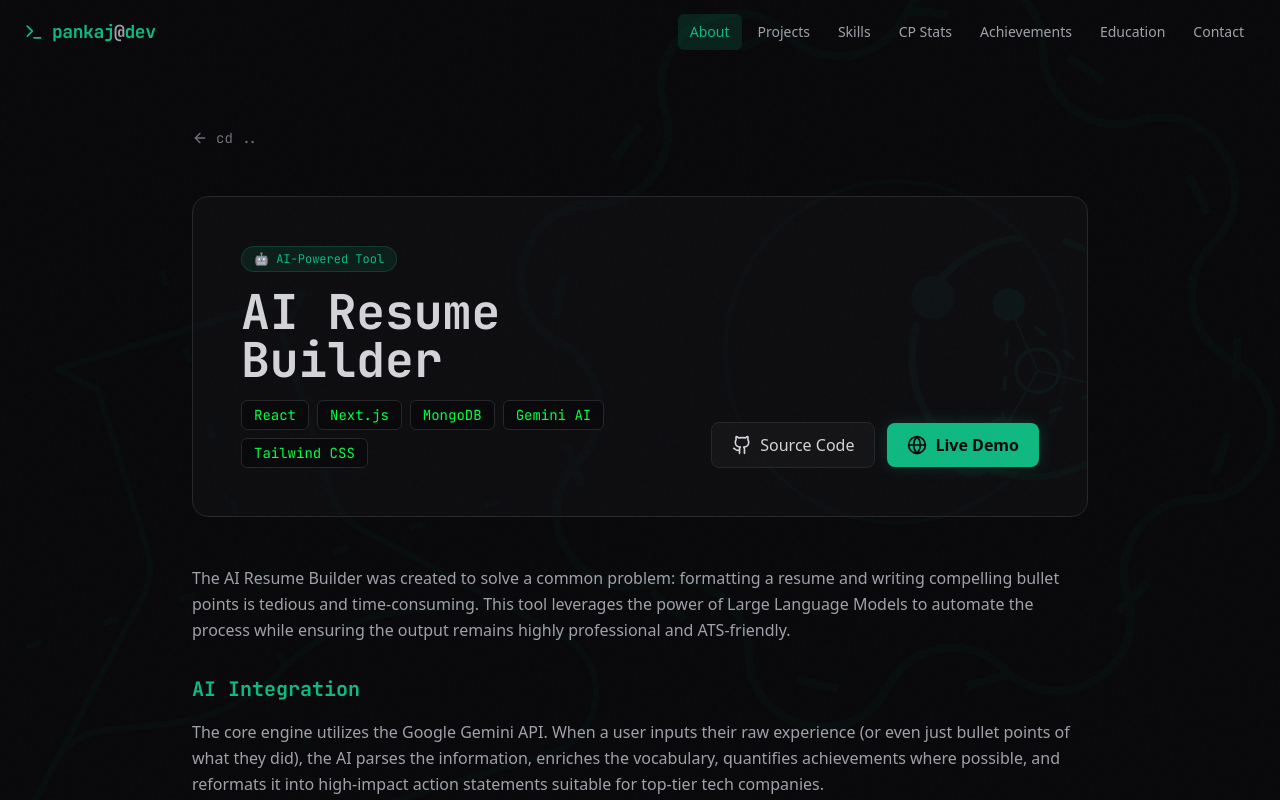
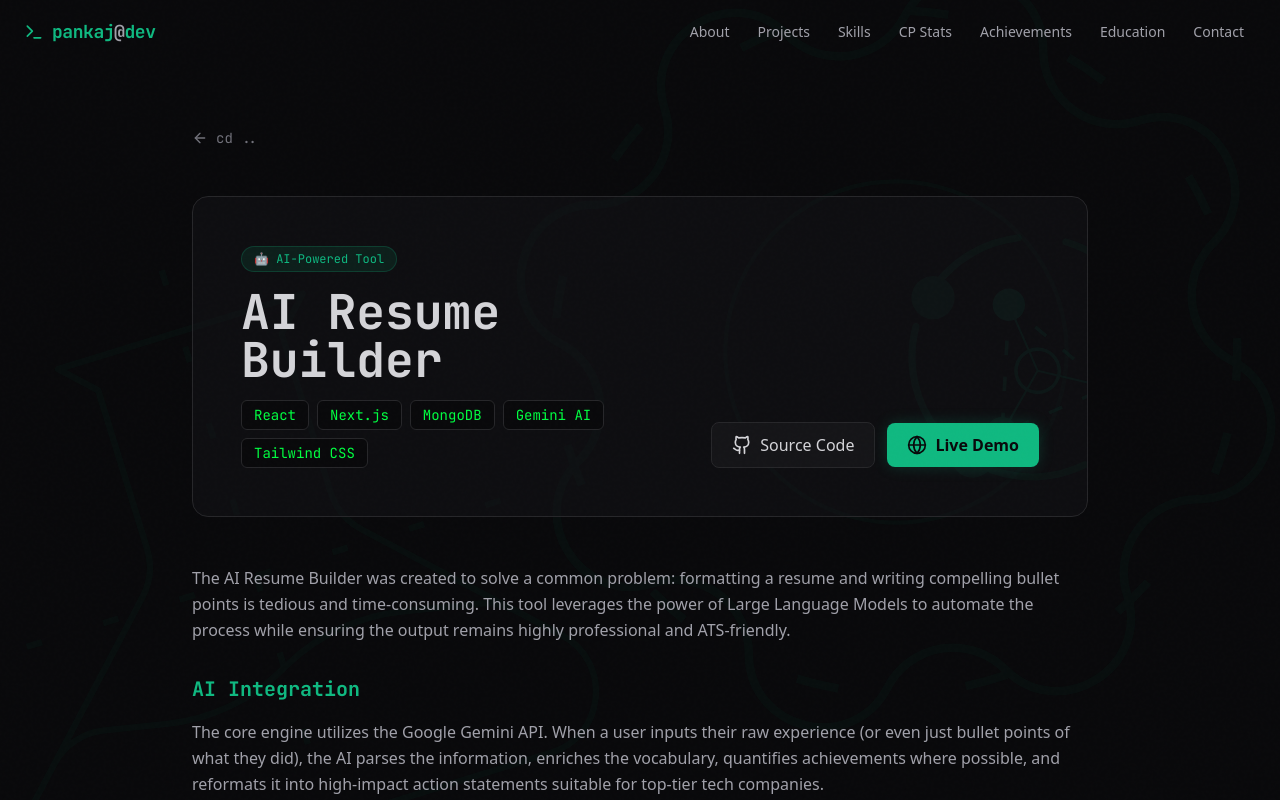
Before and after one commit to pankajyadav-dev/portfolio, a Next.js app: page /projects/airesumebuilder in a window 1280 px wide. Shown: the top 800 px of the page. Built offline with nearby package versions, Linux system fonts and the light colour scheme.

Commit message:
update skills and fix navbar

```diff
--- a/src/app/layout.tsx
+++ b/src/app/layout.tsx
@@ -17,23 +17,27 @@ const jetbrainsMono = JetBrains_Mono({
 });
 
 export const metadata: Metadata = {
-  title: "Pankaj Yadav | Software Engineer",
+    title: "Pankaj Yadav | Backend & Software Engineer",
     description:
-    "Software Engineer passionate about building scalable systems, AI tools, and secure code execution engines. Explore my projects, skills, and competitive programming journey.",
+        "Software Engineer passionate about backend development, building scalable systems, AI tools (RAG), and secure code execution engines like IronJudge. Explore my projects, skills, and competitive programming journey.",
     keywords: [
         "Pankaj Yadav",
         "Software Engineer",
+        "Backend Developer",
         "Full Stack Developer",
         "Rust",
+        "C++",
+        "TypeScript",
+        "Python",
         "Next.js",
-    "React",
+        "System Design",
         "Portfolio",
     ],
     authors: [{ name: "Pankaj Yadav" }],
     openGraph: {
         title: "Pankaj Yadav | Software Engineer",
         description:
-      "Building Scalable Systems & AI Tools",
+            "Building Scalable Backend Systems, AI Tools & Code Execution Engines",
         type: "website",
     },
 };
@@ -45,8 +49,9 @@ export default function RootLayout({
 }>) {
     return (
         <html lang="en" className="dark">
+            {/* Added `font-sans` to make Inter the default text across the app */}
             <body
-        className={`${inter.variable} ${jetbrainsMono.variable} antialiased bg-[#09090B] text-[#D4D4D8] relative`}
+                className={`${inter.variable} ${jetbrainsMono.variable} font-sans antialiased bg-[#09090B] text-[#D4D4D8] relative`}
             >
                 <SplashScreen />
                 <GlobalBackground />
--- a/src/components/Achievements.tsx
+++ b/src/components/Achievements.tsx
@@ -29,11 +29,17 @@ const achievements: Achievement[] = [
     description:
       "Shipped multiple production-grade applications including a competitive programming platform and an AI-powered resume builder.",
   },
+  // {
+  //   type: "Learning",
+  //   title: "Systems Programming in Rust",
+  //   description:
+  //     "Demonstrated proficiency in building low-level systems with Rust including process isolation, namespace management, and seccomp filtering.",
+  // },
   {
-    type: "Learning",
-    title: "Systems Programming in Rust",
+    type: "certificate",
+    title: "Cloud Computing",
     description:
-      "Demonstrated proficiency in building low-level systems with Rust including process isolation, namespace management, and seccomp filtering.",
+      "Certified in cloud architectures, virtualization, distributed systems, and resource management by IIT Kharagpur.",
   },
 ];
 
--- a/src/components/Footer.tsx
+++ b/src/components/Footer.tsx
@@ -10,17 +10,17 @@ const socials = [
   },
   {
     label: "LinkedIn",
-    url: "https://linkedin.com/in/pankajyadav",
+    url: "https://linkedin.com/in/pankaj-yadav-dev",
     icon: Linkedin,
   },
   {
     label: "Twitter",
-    url: "https://twitter.com/pankajyadav",
+    url: "https://x.com/PankajY32816894",
     icon: Twitter,
   },
   {
     label: "Email",
-    url: "mailto:pankaj@example.com",
+    url: "mailto:yadavpankaj.tech@gmail.com",
     icon: Mail,
   },
 ];
--- a/src/components/Navbar.tsx
+++ b/src/components/Navbar.tsx
@@ -3,28 +3,39 @@
 import { useState, useEffect } from "react";
 import { motion, AnimatePresence } from "framer-motion";
 import { Menu, X, Terminal } from "lucide-react";
+import Link from "next/link";
+import { usePathname } from "next/navigation";
 
+// Added '/' before the hash so it always routes back to the homepage first
 const navLinks = [
-  { label: "About", href: "#about" },
-  { label: "Projects", href: "#projects" },
-  { label: "Skills", href: "#skills" },
-  { label: "CP Stats", href: "#cp-stats" },
-  { label: "Achievements", href: "#achievements" },
-  { label: "Education", href: "#education" },
-  { label: "Contact", href: "#contact" },
+    { label: "About", href: "/#about" },
+    { label: "Projects", href: "/#projects" },
+    { label: "Skills", href: "/#skills" },
+    { label: "CP Stats", href: "/#cp-stats" },
+    { label: "Achievements", href: "/#achievements" },
+    { label: "Education", href: "/#education" },
+    { label: "Contact", href: "/#contact" },
 ];
 
 // Extracted outside to prevent recalculating on every scroll
-const sectionIds = navLinks.map((l) => l.href.slice(1));
+// Using split to grab the ID without the '/#'
+const sectionIds = navLinks.map((l) => l.href.split("#")[1]);
 
 export default function Navbar() {
     const [isScrolled, setIsScrolled] = useState(false);
-  const [activeSection, setActiveSection] = useState(sectionIds[0]); // Default to first section
+    const [activeSection, setActiveSection] = useState("");
     const [mobileOpen, setMobileOpen] = useState(false);
+
+    // Use pathname to know if we are on the homepage
+    const pathname = usePathname();
+    const isHomePage = pathname === "/";
 
     useEffect(() => {
         const onScroll = () => {
             setIsScrolled(window.scrollY > 50);
+
+            // Only track active sections if we are on the home page
+            if (!isHomePage) return;
 
             let currentSection = "";
             for (let i = sectionIds.length - 1; i >= 0; i--) {
@@ -48,40 +59,53 @@ export default function Navbar() {
         // Call once on mount to set initial state
         onScroll();
         return () => window.removeEventListener("scroll", onScroll);
-  }, [activeSection]);
+    }, [activeSection, isHomePage]);
 
     return (
         <motion.nav
             initial={{ y: -100, opacity: 0 }}
             animate={{ y: 0, opacity: 1 }}
             transition={{ duration: 0.6, ease: "easeOut" }}
-      className={`fixed top-0 left-0 right-0 z-40 transition-all duration-300 ${isScrolled ? "glass shadow-lg shadow-black/20" : "bg-transparent"
+            className={`fixed top-0 left-0 right-0 z-40 transition-all duration-300 ${
+                isScrolled
+                    ? "glass shadow-lg shadow-black/20"
+                    : "bg-transparent"
             }`}
         >
             <div className="max-w-7xl mx-auto px-6 flex items-center justify-between h-16">
                 {/* Logo */}
-        <a href="/" className="flex items-center gap-2 group">
+                <Link href="/" className="flex items-center gap-2 group">
                     <Terminal className="w-5 h-5 text-accent" />
                     <span className="font-mono text-accent font-bold text-lg tracking-tight group-hover:text-accent-bright transition-colors">
                         pankaj<span className="text-secondary">@</span>dev
                     </span>
-          <span className="animate-cursor-blink text-accent font-mono">▋</span>
-        </a>
+                    <span className="animate-cursor-blink text-accent font-mono">
+                        ▋
+                    </span>
+                </Link>
 
                 {/* Desktop Links */}
                 <div className="hidden md:flex items-center gap-1">
-          {navLinks.map((link) => (
-            <a
+                    {navLinks.map((link) => {
+                        const sectionId = link.href.split("#")[1];
+                        // Only show as active if we are on the homepage AND the section matches
+                        const isActive =
+                            isHomePage && activeSection === sectionId;
+
+                        return (
+                            <Link
                                 key={link.href}
                                 href={link.href}
-              className={`px-3 py-2 rounded-md text-sm font-medium transition-all duration-200 ${activeSection === link.href.slice(1)
+                                className={`px-3 py-2 rounded-md text-sm font-medium transition-all duration-200 ${
+                                    isActive
                                         ? "text-accent bg-glow"
                                         : "text-secondary hover:text-accent hover:bg-glow"
                                 }`}
                             >
                                 {link.label}
-            </a>
-          ))}
+                            </Link>
+                        );
+                    })}
                 </div>
 
                 {/* Mobile Toggle */}
@@ -90,7 +114,11 @@ export default function Navbar() {
                     className="md:hidden text-secondary hover:text-accent transition-colors p-2"
                     aria-label="Toggle menu"
                 >
-          {mobileOpen ? <X className="w-5 h-5" /> : <Menu className="w-5 h-5" />}
+                    {mobileOpen ? (
+                        <X className="w-5 h-5" />
+                    ) : (
+                        <Menu className="w-5 h-5" />
+                    )}
                 </button>
             </div>
 
@@ -104,20 +132,29 @@ export default function Navbar() {
                         className="md:hidden glass border-t border-border overflow-hidden"
                     >
                         <div className="px-6 py-4 flex flex-col gap-1">
-              {navLinks.map((link) => (
-                <a
+                            {navLinks.map((link) => {
+                                const sectionId = link.href.split("#")[1];
+                                const isActive =
+                                    isHomePage && activeSection === sectionId;
+
+                                return (
+                                    <Link
                                         key={link.href}
                                         href={link.href}
                                         onClick={() => setMobileOpen(false)}
-                  className={`px-4 py-2.5 rounded-md text-sm font-medium transition-all ${activeSection === link.href.slice(1)
+                                        className={`px-4 py-2.5 rounded-md text-sm font-medium transition-all ${
+                                            isActive
                                                 ? "text-accent bg-glow"
                                                 : "text-secondary hover:text-accent hover:bg-glow"
                                         }`}
                                     >
-                  <span className="font-mono text-muted mr-2">~/</span>
+                                        <span className="font-mono text-muted mr-2">
+                                            ~/
+                                        </span>
                                         {link.label}
-                </a>
-              ))}
+                                    </Link>
+                                );
+                            })}
                         </div>
                     </motion.div>
                 )}
--- a/src/components/SkillsGrid.tsx
+++ b/src/components/SkillsGrid.tsx
@@ -1,14 +1,11 @@
 "use client";
 
 import { motion } from "framer-motion";
-import { PiSimCardThin } from "react-icons/pi";
 import {
   SiRust, SiTypescript, SiJavascript, SiCplusplus, SiPython,
   SiNextdotjs, SiReact, SiNodedotjs, SiTailwindcss, SiPrisma,
   SiDocker, SiRedis, SiPostgresql, SiMongodb, SiLinux, SiNginx,
-  SiGit, SiGithubactions, SiVercel, SiGnubash,
-  SiCloud66,
-  SiGooglecloudspanner,
+  SiGit, SiGithubactions, SiVercel, SiGnubash, SiTurborepo,
   SiClaude,
   SiGooglecloud
 } from "react-icons/si";
@@ -62,6 +59,7 @@ const categories: Category[] = [
       { name: "Zsh / Bash", Icon: SiGnubash },
       { name: "GitHub Actions", Icon: SiGithubactions },
       { name: "Vercel", Icon: SiVercel },
+      { name: "Turborepo", Icon: SiTurborepo }
     ],
   },
 ];
```
Lines whose indentation alone changed are shown as unchanged.
